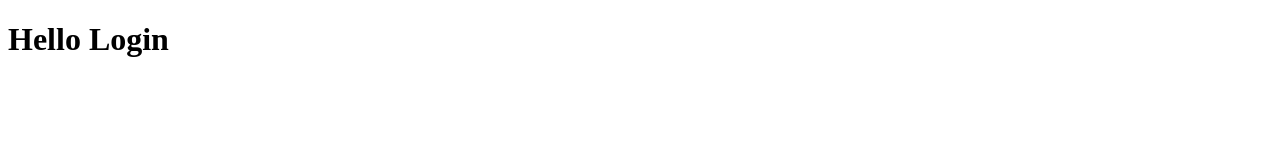
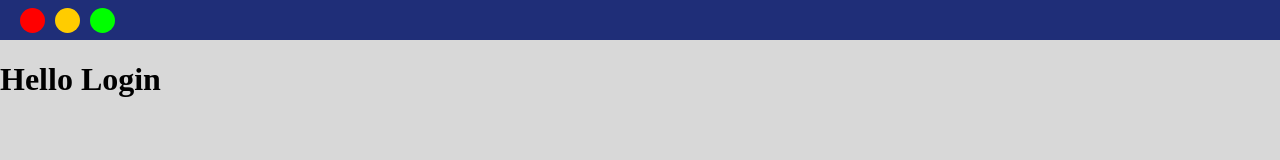
Before and after one commit to Clifford-coder/FE_Submission02, a website: page src/pages/login/index.html in a window 1280 px wide. Drawn offline with Linux system fonts and the light colour scheme.

Commit message:
Added topbar component

```diff
--- /dev/null
+++ b/src/components/topbar/index.js
@@ -0,0 +1,17 @@
+class Topbar extends HTMLElement {
+  constructor() {
+    super();
+  }
+
+  connectedCallback() {
+    this.innerHTML = `
+      <div class="topbar-container">
+          <span class="topbar-circle-item red"></span>
+          <span class="topbar-circle-item yellow"></span>
+          <span class="topbar-circle-item green"></span>
+      </div>
+    `;
+  }
+}
+
+customElements.define('topbar-component', Topbar);
--- a/src/css/main.css
+++ b/src/css/main.css
@@ -1,5 +1,6 @@
 @import './variables.css';
 @import './sidebar.css';
+@import './topbar.css';
 
 body {
   background-color: var(--bg-grey);
--- /dev/null
+++ b/src/css/topbar.css
@@ -0,0 +1,27 @@
+.topbar-container {
+  display: flex;
+  justify-content: flex-start;
+  align-items: center;
+  padding: 5px 20px;
+  background: var(--bg-blue);
+  height: 30px;
+  gap: 10px;
+}
+
+.topbar-circle-item {
+  width: 25px;
+  height: 25px;
+  border-radius: 50%;
+}
+
+.topbar-circle-item.red {
+  background: var(--bg-red);
+}
+
+.topbar-circle-item.yellow {
+  background: var(--bg-yellow);
+}
+
+.topbar-circle-item.green {
+  background: var(--bg-green);
+}
--- a/src/css/variables.css
+++ b/src/css/variables.css
@@ -1,4 +1,8 @@
 :root {
   --bg-grey: #d8d8d8;
   --border-grey: #a8a8a8;
+  --bg-blue: #1f2e78;
+  --bg-red: #ff0000;
+  --bg-yellow: #ffcc00;
+  --bg-green: #00ff00;
 }
--- a/src/pages/login/index.html
+++ b/src/pages/login/index.html
@@ -4,9 +4,18 @@
     <meta charset="UTF-8" />
     <meta http-equiv="X-UA-Compatible" content="IE=edge" />
     <meta name="viewport" content="width=device-width, initial-scale=1.0" />
+    <link rel="stylesheet" href="/src/css/main.css" />
     <title>FE_Submission02 Login</title>
+    <script
+      src="/src/components/topbar/index.js"
+      type="text/javascript"
+      defer
+    ></script>
   </head>
   <body>
-    <h1>Hello Login</h1>
+    <topbar-component></topbar-component>
+    <main>
+      <h1>Hello Login</h1>
+    </main>
   </body>
 </html>
```
Also changed, not shown: src/pages/dashboard/index.html (+11 -1 lines), src/pages/orders/index.html (+11 -1 lines).
